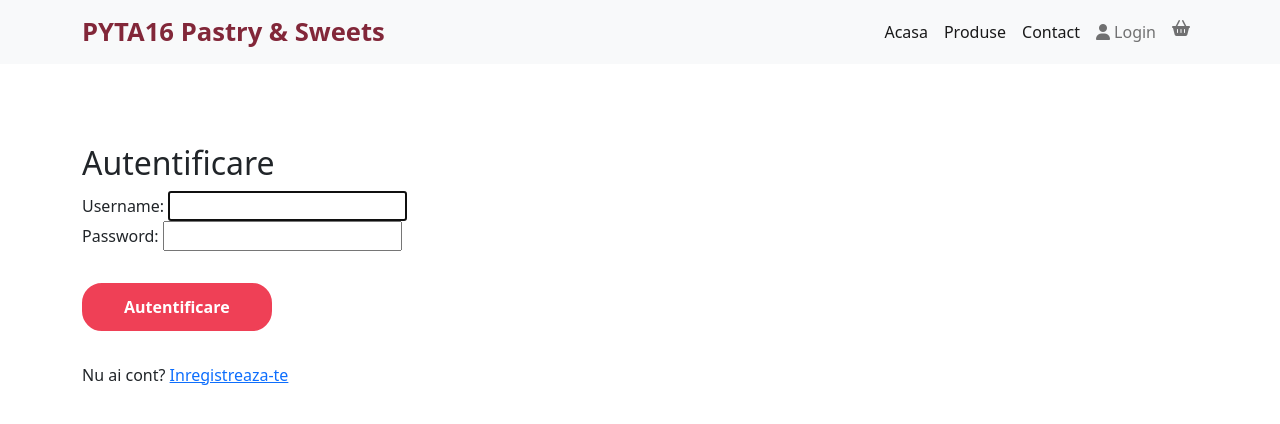
After one commit to cosminabacter01/PYTA16_marketplace, a Django app: page /login/ in a window 1280 px wide. The commit adds this page. Shown: the top 424 px of the page. Run offline with Django 5.2, Linux system fonts and the light colour scheme.

Commit message:
added registration and login and logout functionalities

```diff
--- a/marketplace/marketplace/settings.py
+++ b/marketplace/marketplace/settings.py
@@ -126,3 +126,6 @@ DEFAULT_AUTO_FIELD = 'django.db.models.BigAutoField'
 
 MEDIA_URL = "/product_images/"
 MEDIA_ROOT = BASE_DIR
+
+LOGIN_REDIRECT_URL = "/"
+LOGOUT_REDIRECT_URL = "/"
--- a/marketplace/marketplace/urls.py
+++ b/marketplace/marketplace/urls.py
@@ -22,4 +22,5 @@ urlpatterns = [
     path('admin/', admin.site.urls),
     path("", include("marketplaceapp.urls")),
     path("", include("register.urls")),
+    path("", include("django.contrib.auth.urls"))
 ]
--- a/marketplace/marketplaceapp/templates/marketplaceapp/navbar.html
+++ b/marketplace/marketplaceapp/templates/marketplaceapp/navbar.html
@@ -11,7 +11,16 @@
           <a class="nav-link active" aria-current="page" href="{% url 'index' %}">Acasa</a>
           <a class="nav-link active" aria-current="page" href="{% url 'product_list' %}">Produse</a>
           <a class="nav-link active" aria-current="page" href="#">Contact</a>
-          <a class="nav-link" href="#"><i class="fa-solid fa-user"></i></a>
+<!--          <a class="nav-link" href="#"><i class="fa-solid fa-user"></i></a>-->
+          {% if user.is_authenticated %}
+            <a class="nav-link" href="#"><i class="fa-solid fa-user"></i> Hi, {{ user.username }}</a>
+            <form class="nav-link" action="{% url 'logout' %}" method="POST">
+                {% csrf_token %}
+                <button type="submit">Logout</button>
+            </form>
+          {% else %}
+            <a class="nav-link" href="/login"><i class="fa-solid fa-user"></i> Login</a>
+          {% endif %}
           <a class="nav-link" href="#"><i class="fa-solid fa-basket-shopping"></i></a>
         </div>
       </div>
--- /dev/null
+++ b/marketplace/register/templates/registration/login.html
@@ -0,0 +1,14 @@
+{% extends "marketplaceapp/base.html" %}
+{% block content %}
+<div class="container spaced-top-5">
+  <div class="large-12 columns">
+      <h2>Autentificare</h2>
+      <form method="POST" action="{% url 'login' %}" name="login" id="login">
+            {% csrf_token %}
+            {{ form }}
+            <button type="submit" class="btn-custom spaced-top-2">Autentificare</button>
+            <p class="spaced-top-2">Nu ai cont? <a href="{% url 'register' %}">Inregistreaza-te</a></p>
+      </form>
+  </div>
+</div>
+{% endblock %}
```
Also changed, not shown: marketplace/register/templates/register/register.html (added, +13 -0 lines), marketplace/register/views.py (+25 -2 lines).
